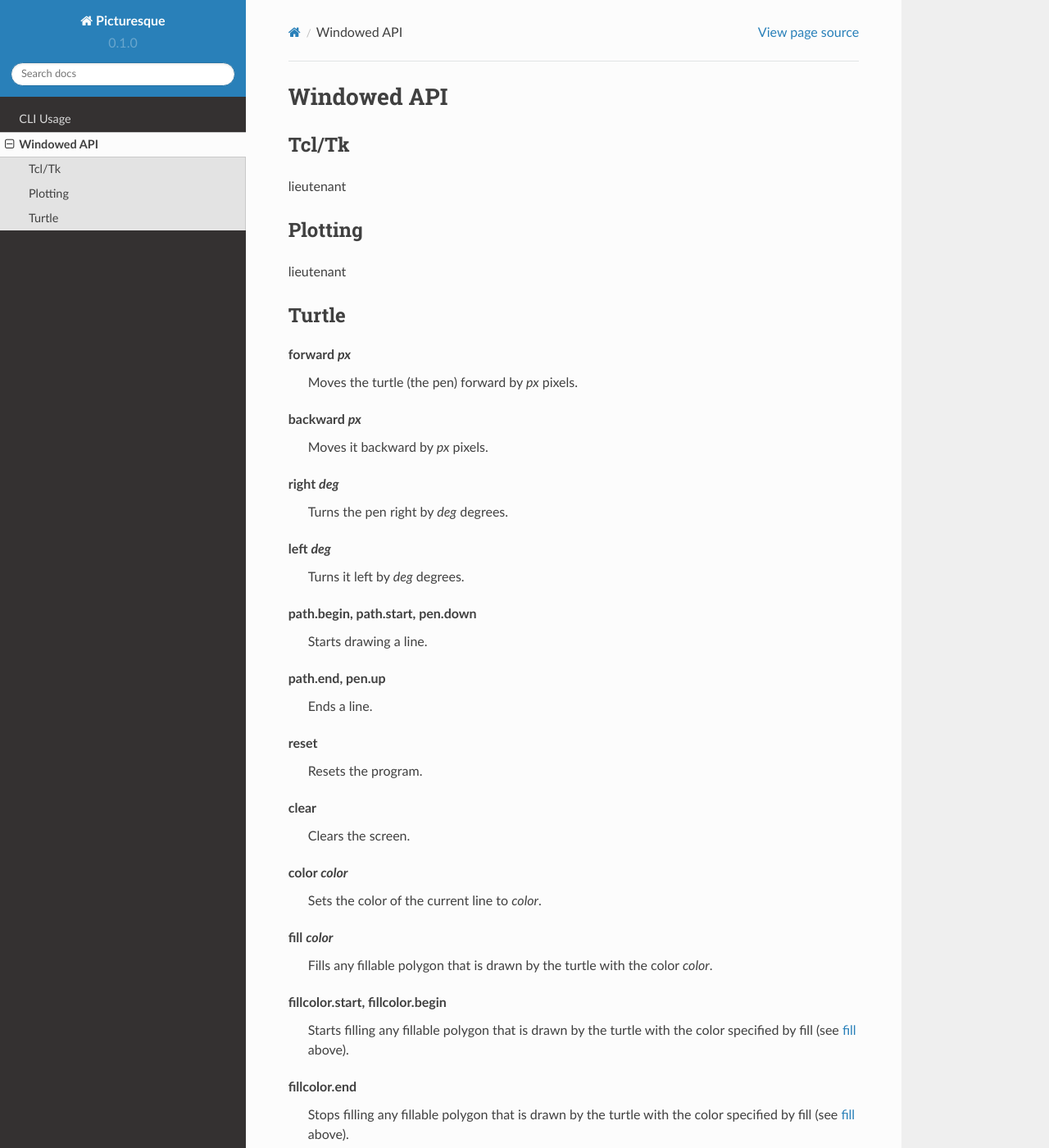
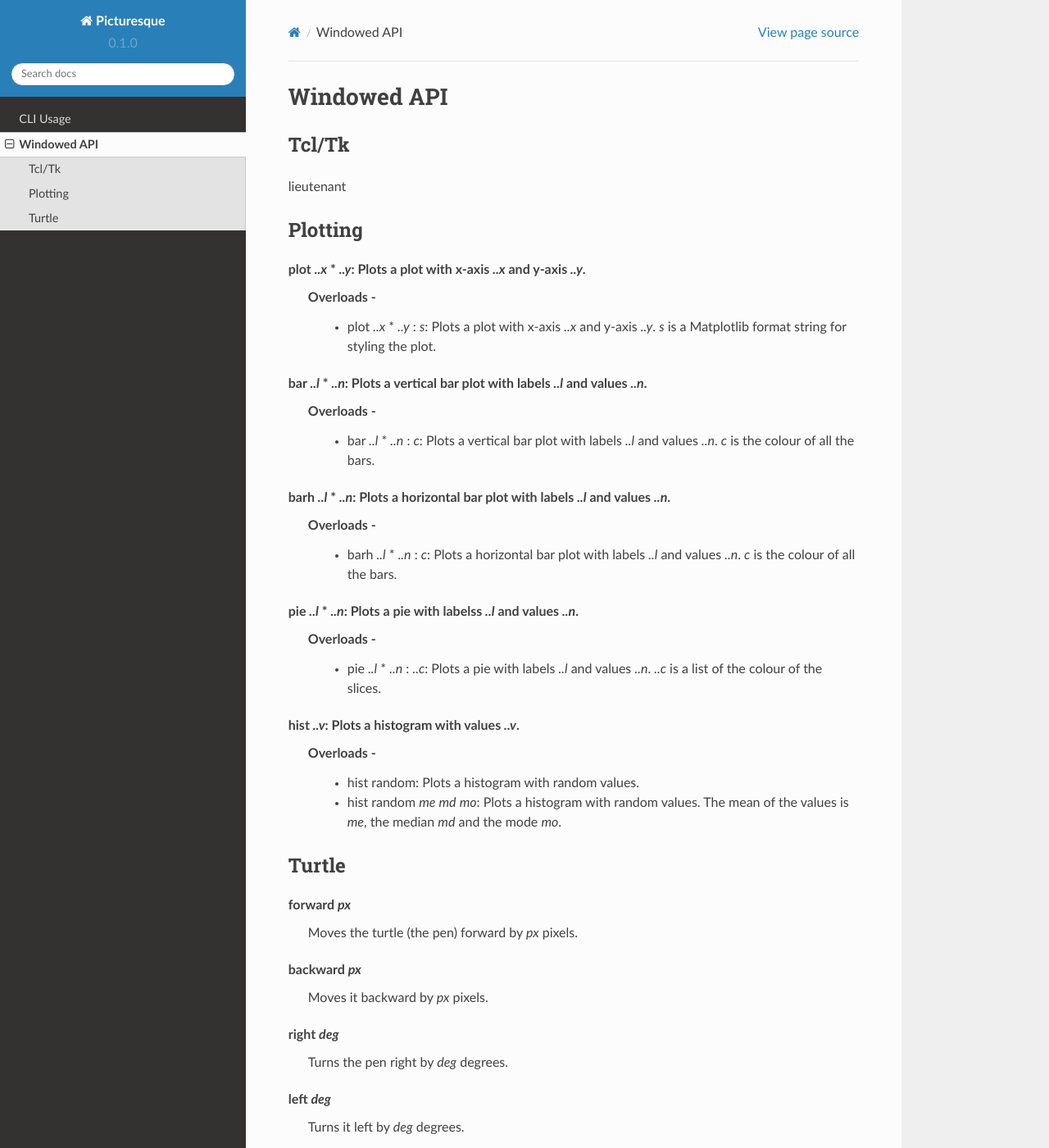
Before and after one commit to tiashDev/pic-docs, a Sphinx documentation site: the page built from docs/source/api.rst, in a window 1280 px wide and 1400 px high. Shown: the whole window at 82% size. Built offline with Sphinx 7.4.7 and the Read the Docs theme 2.0.0, drawn with Linux system fonts in a browser that asks for light colours.

Commit message:
Update api.rst

```diff
--- a/docs/source/api.rst
+++ b/docs/source/api.rst
@@ -9,7 +9,36 @@ lieutenant
 Plotting
 --------
 
-lieutenant
+.. _plot:
+
+plot *..x* * *..y*: Plots a plot with x-axis *..x* and y-axis *..y*.
+    Overloads -
+       * plot *..x* * *..y* : *s*: Plots a plot with x-axis *..x* and y-axis *..y*. *s* is a Matplotlib format string for styling the plot.
+
+.. _bar:
+
+bar *..l* * *..n*: Plots a vertical bar plot with labels *..l* and values *..n*.
+    Overloads -
+       * bar *..l* * *..n* : *c*: Plots a vertical bar plot with labels *..l* and values *..n*. *c* is the colour of all the bars.
+
+.. _barh:
+
+barh *..l* * *..n*: Plots a horizontal bar plot with labels *..l* and values *..n*.
+    Overloads -
+       * barh *..l* * *..n* : *c*: Plots a horizontal bar plot with labels *..l* and values *..n*. *c* is the colour of all the bars.
+
+.. _pie:
+
+pie *..l* * *..n*: Plots a pie with labelss *..l* and values *..n*.
+    Overloads -
+       * pie *..l* * *..n* : *..c*: Plots a pie with labels *..l* and values *..n*. *..c* is a list of the colour of the slices.
+
+.. _hist:
+
+hist *..v*: Plots a histogram with values *..v*.
+    Overloads -
+       * hist random: Plots a histogram with random values.
+       * hist random *me* *md* *mo*: Plots a histogram with random values. The mean of the values is *me*, the median *md* and the mode *mo*.
 
 Turtle
 ------
```
